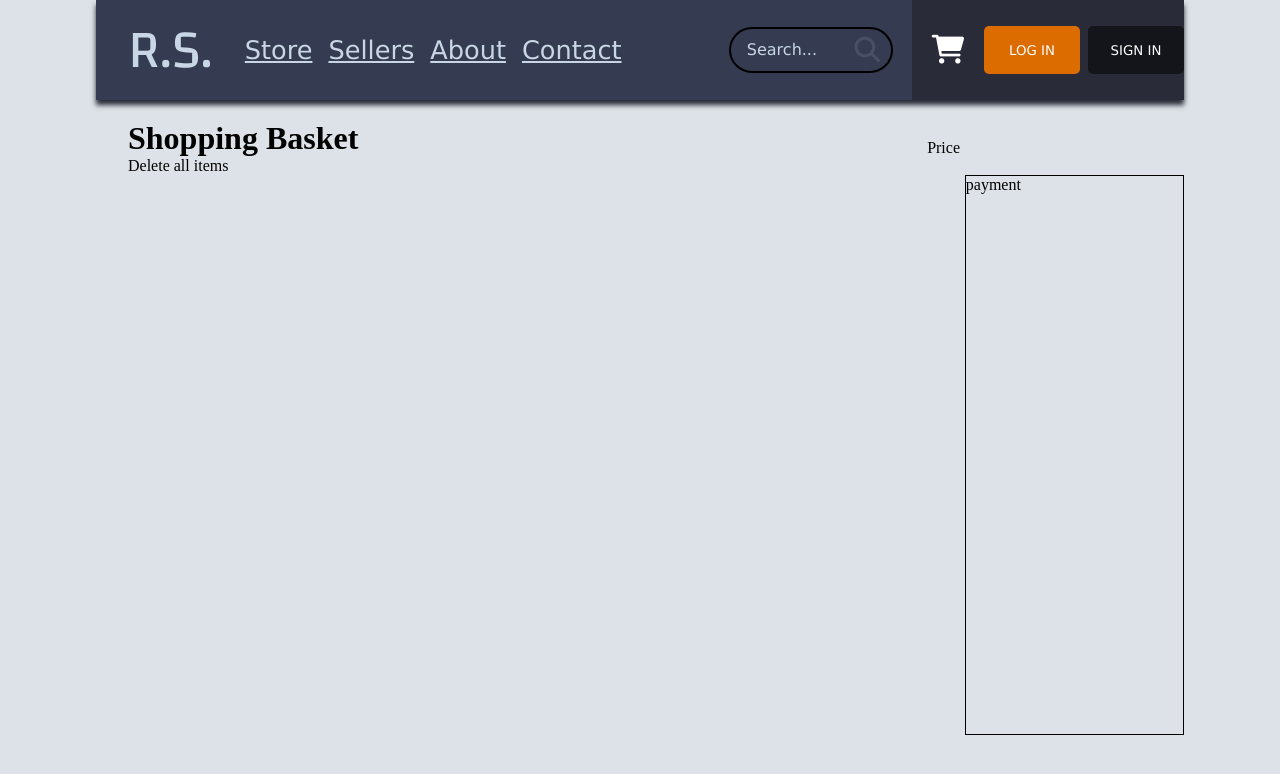
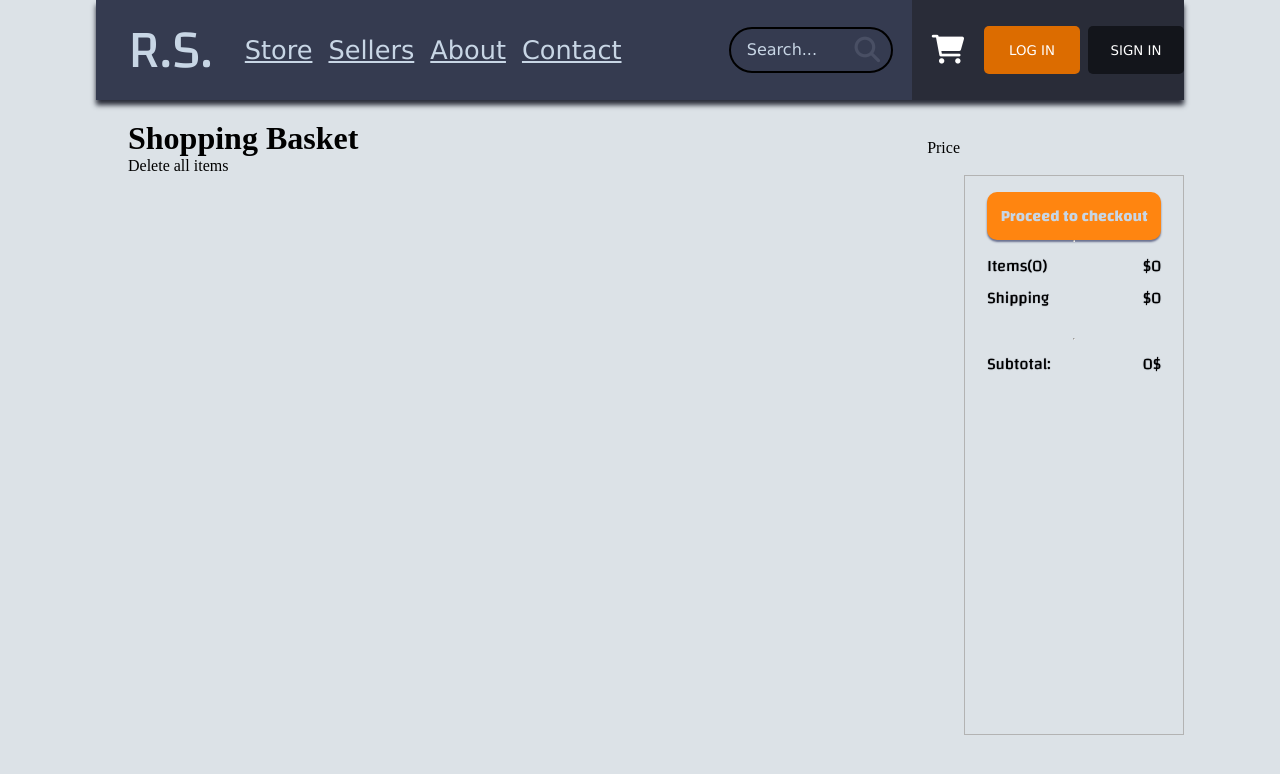
Before and after one commit to ismailsevgi/PC-Components-Market, a React (Vite) app: page /basket in a window 1280 px wide. Shown: the top 774 px of the page. Built offline with nearby package versions, Linux system fonts and the light colour scheme.

Commit message:
Changes: Functional Payment Page.

```diff
--- a/css/styles.css
+++ b/css/styles.css
@@ -447,15 +447,16 @@
   min-height: 70vh;
   display: flex;
   flex-direction: row;
-  justify-content: none;
+  justify-content: space-between;
   align-items: none;
+  gap: 2rem;
 }
 .basket .container .basketList {
   display: flex;
   flex-direction: column;
   justify-content: none;
   align-items: none;
-  flex: 4;
+  width: 75%;
 }
 .basket .container .basketList section:last-child {
   border-bottom: 1px solid #b3b3b3;
@@ -464,6 +465,7 @@
   height: 10rem;
   width: 100%;
   border-top: 1px solid #b3b3b3;
+  border-right: 1px solid #b3b3b3;
   padding: 1rem;
   display: flex;
   flex-direction: row;
@@ -554,8 +556,53 @@
   font-weight: 500;
 }
 .basket .container .payment {
-  flex: 1;
-  border: 1px solid black;
+  width: 20%;
+  border: 1px solid #b3b3b3;
+  display: flex;
+  flex-direction: column;
+  justify-content: flex-start;
+  align-items: center;
+}
+.basket .container .payment-button {
+  font-family: "Changa", sans-serif;
+  font-weight: bold;
+  font-size: 1rem;
+  color: #c8d6e5;
+  background-color: #ff8510;
+  width: 80%;
+  height: 3rem;
+  border: none;
+  border-radius: 10px;
+  cursor: pointer;
+  box-shadow: 0 2px 2px #6a7190;
+}
+.basket .container .payment-button:hover {
+  color: #c8d6e5;
+  background-color: #c35f00;
+}
+.basket .container .payment-items {
+  width: 80%;
+  font-family: "Changa", sans-serif;
+  font-weight: 400;
+  text-shadow: 0 0 1px #292c38;
+  height: 1rem;
+  display: flex;
+  flex-direction: row;
+  justify-content: space-between;
+  align-items: center;
+}
+.basket .container .payment-items p {
+  font-size: 0.7rem;
+  color: #ee5253;
+  background-color: #c8d6e5;
+  text-align: center;
+  width: 100%;
+}
+.basket .container .payment-items p .shipmentDetails .green {
+  color: green;
+}
+.basket .container .payment-items p .shipmentDetails .red {
+  color: red;
 }
 
 * {
--- /dev/null
+++ b/src/Components/CheckOut/Payment.jsx
@@ -0,0 +1,43 @@
+import React from 'react';
+
+function Payment({ length, shipment, price }) {
+  return (
+    <div className='payment'>
+      <button className='payment-button mt-1'>Proceed to checkout</button>
+      <hr></hr>
+      <div className='payment-items mt-1'>
+        <span>Items{`(${length})`}</span>
+        <span>${price ? price : 0}</span>
+      </div>
+      <div className='payment-items mt-1'>
+        <span>Shipping</span>
+        <span>${shipment ? shipment : 0}</span>
+      </div>
+      <div className='payment-items mt-1'>
+        <p>
+          {length === 0 ? (
+            <></>
+          ) : length < 4 && shipment < 100 ? (
+            <div className='shipmentDetails'>
+              <span className='green'>To get free shipment</span>
+              <span className='red'>{` add ${
+                4 - length
+              } more different items !`}</span>
+            </div>
+          ) : (
+            <div className='shipmentDetails'>
+              <span className='green'>Free Shipment!</span>
+            </div>
+          )}
+        </p>
+      </div>
+      <hr></hr>
+      <div className='payment-items mt-1'>
+        <span>Subtotal: </span>
+        <span>{price + shipment}$</span>
+      </div>
+    </div>
+  );
+}
+
+export default Payment;
--- /dev/null
+++ b/src/Components/List/BasketList.jsx
@@ -0,0 +1,85 @@
+import React, { useEffect, useState } from 'react';
+import { useSelector } from 'react-redux';
+
+//basket Buttons
+import BasketButton from '../SubComponents/BasketButton';
+import CheckButton from '../SubComponents/CheckButton';
+
+function BasketList() {
+  const itemsInBasket = useSelector((state) => {
+    return state.basket.basketItems;
+  });
+  return (
+    <div className='basketList'>
+      {itemsInBasket &&
+        itemsInBasket.map((item) => {
+          return (
+            <section className='basketItem'>
+              <div className='basketItem-Left'>
+                <CheckButton id={item.id} />
+
+                <div className='basketItem-Left-Img'>
+                  <img src={item.img} />
+                </div>
+                <div className='basketItem-Left-Body'>
+                  <div className='Body-Title'>
+                    <h2>{item.title}</h2>
+
+                    <span className='stockCounter'>
+                      {item.stock > 10 ? (
+                        <span className='inStock'>In Stock</span>
+                      ) : (
+                        <span className='onlyLeft'>Only left {item.stock}</span>
+                      )}
+                    </span>
+                    <span>Seller: {'Guruhasan A.S.'}</span>
+                    <span>
+                      Delivery by Saturday, September 24 at the latest
+                    </span>
+                  </div>
+
+                  <div className='Buttons'>
+                    <div className='Buttons-PlusMin'>
+                      <span>Quantity: </span>
+                      {item.quantity > 1 ? (
+                        <BasketButton
+                          handle={'handleSub'}
+                          icon={'Sub'}
+                          id={item.id}
+                        >
+                          <i class='fa-solid fa-minus'></i>
+                        </BasketButton>
+                      ) : (
+                        <BasketButton
+                          handle={'handleDelete'}
+                          icon={'Del'}
+                          id={item.id}
+                        >
+                          <i class='fa-solid fa-trash-can'></i>
+                        </BasketButton>
+                      )}
+
+                      <h3>{item.quantity}</h3>
+                      <BasketButton
+                        handle={'handleAdd'}
+                        icon={'Add'}
+                        id={item.id}
+                      >
+                        <i class='fa-solid fa-plus'></i>
+                      </BasketButton>
+                    </div>
+                  </div>
+                </div>
+              </div>
+
+              <div className='basketItem-Right'>
+                <h2>${item.price * item.quantity}</h2>
+              </div>
+            </section>
+          );
+        })}
+    </div>
+  );
+}
+
+export default BasketList;
--- a/src/Components/SubComponents/CheckButton.jsx
+++ b/src/Components/SubComponents/CheckButton.jsx
@@ -9,7 +9,9 @@ function CheckButton({ id, value = true }) {
     <input
       type='checkbox'
       class='onoffswitch-checkbox'
-      onClick={() => dispatch(CHANGE_CHECK({ id, value }))}
+      onClick={() => {
+        dispatch(CHANGE_CHECK({ id, value }));
+      }}
       defaultChecked={value}
     />
   );
--- a/src/Pages/Basket.jsx
+++ b/src/Pages/Basket.jsx
@@ -1,17 +1,58 @@
-import React from 'react';
+import React, { useEffect, useState } from 'react';
 import { useSelector } from 'react-redux';
+import Payment from '../Components/CheckOut/Payment';
+import BasketList from '../Components/List/BasketList';
 
 //Sub Components
-import BasketButton from '../Components/SubComponents/BasketButton';
-import CheckButton from '../Components/SubComponents/CheckButton';
+// import BasketButton from '../Components/SubComponents/BasketButton';
+// import CheckButton from '../Components/SubComponents/CheckButton';
+
+//Shipment cost rate will be determined by seller
+//Gift Checkbox and Animation
+
+const initialBasketState = { price: 0, shipment: 0 };
 
 function Basket() {
   const itemsInBasket = useSelector((state) => {
     return state.basket.basketItems;
   });
 
-  console.log('itemsInBasket: ', itemsInBasket);
+  const [total, setTotal] = useState(initialBasketState);
 
+  useEffect(() => {
+    //if basket has any item init. Reduce will do its job.
+    //if basket is empty then total will be set to its initialState
+    if (itemsInBasket.length > 0) {
+      const output = itemsInBasket.reduce(
+        (prev, cur) => {
+          if (cur.check) {
+            return {
+              price: prev.price + cur.price * cur.quantity,
+              shipment: prev.shipment >= 100 ? 0 : prev.shipment + cur.shipment,
+            };
+          } else {
+            return { price: prev.price + 0, shipment: prev.shipment + 0 };
+          }
+        },
+        { price: 0, shipment: 0 }
+      );
+
+      //Arranges shipment cost if its higher than 100
+      setTotal(() => {
+        if (output.shipment > 100) {
+          console.log('current total: ', total);
+          return { ...output, shipment: 0 };
+        } else {
+          console.log('current total: ', total);
+          return output;
+        }
+      });
+
+      console.log('current total: ', total);
+    } else {
+      setTotal(initialBasketState);
+    }
+  }, [itemsInBasket]);
   return (
     <div className='basket'>
       <div className='basketNav'>
@@ -23,78 +64,12 @@ function Basket() {
       </div>
 
       <div className='container'>
-        <div className='basketList'>
-          {itemsInBasket &&
-            itemsInBasket.map((item) => {
-              return (
-                <section className='basketItem'>
-                  <div className='basketItem-Left'>
-                    <CheckButton id={item.id} />
-
-                    <div className='basketItem-Left-Img'>
-                      <img src={item.img} />
-                    </div>
-                    <div className='basketItem-Left-Body'>
-                      <div className='Body-Title'>
-                        <h2>{item.title}</h2>
-
-                        <span className='stockCounter'>
-                          {item.stock > 10 ? (
-                            <span className='inStock'>In Stock</span>
-                          ) : (
-                            <span className='onlyLeft'>
-                              Only left {item.stock}
-                            </span>
-                          )}
-                        </span>
-                        <span>Seller: {'Guruhasan A.S.'}</span>
-                        <span>
-                          Delivery by Saturday, September 24 at the latest
-                        </span>
-                      </div>
-
-                      <div className='Buttons'>
-                        <div className='Buttons-PlusMin'>
-                          <span>Quantity: </span>
-                          {item.quantity > 1 ? (
-                            <BasketButton
-                              handle={'handleSub'}
-                              icon={'Sub'}
-                              id={item.id}
-                            >
-                              <i class='fa-solid fa-minus'></i>
-                            </BasketButton>
-                          ) : (
-                            <BasketButton
-                              handle={'handleDelete'}
-                              icon={'Del'}
-                              id={item.id}
-                            >
-                              <i class='fa-solid fa-trash-can'></i>
-                            </BasketButton>
-                          )}
-
-                          <h3>{item.quantity}</h3>
-                          <BasketButton
-                            handle={'handleAdd'}
-                            icon={'Add'}
-                            id={item.id}
-                          >
-                            <i class='fa-solid fa-plus'></i>
-                          </BasketButton>
-                        </div>
-                      </div>
-                    </div>
-                  </div>
-
-                  <div className='basketItem-Right'>
-                    <h2>${item.price * item.quantity}</h2>
-                  </div>
-                </section>
-              );
-            })}
-        </div>
-        <div className='payment'>payment</div>
+        <BasketList />
+        <Payment
+          price={total.price}
+          shipment={total.shipment}
+          length={itemsInBasket.length}
+        />
       </div>
     </div>
   );
--- a/src/SASS/Pages/_basket.scss
+++ b/src/SASS/Pages/_basket.scss
@@ -6,11 +6,12 @@
   }
   .container {
     min-height: 70vh;
-    @include flex-display($space: none, $align: none);
-
+    @include flex-display($space: space-between, $align: none);
+    gap: 2rem;
     .basketList {
       @include flex-display($direction: column, $space: none, $align: none);
-      flex: 4;
+      width: 75%;
+
       section:last-child {
         border-bottom: 1px solid lighten(gray, 20%);
       }
@@ -19,6 +20,7 @@
         width: 100%;
 
         border-top: 1px solid lighten(gray, 20%);
+        border-right: 1px solid lighten(gray, 20%);
 
         padding: 1rem;
         @include flex-display($direction: row, $space: none, $align: none);
@@ -105,8 +107,53 @@
       }
     }
     .payment {
-      flex: 1;
-      border: 1px solid black;
+      width: 20%;
+      border: 1px solid lighten(gray, 20%);
+      @include flex-display($direction: column, $space: flex-start);
+      &-button {
+        font-family: $primary-font;
+        font-weight: bold;
+        font-size: 1rem;
+        color: $white-font;
+        background-color: darken($orange, 10%);
+        width: 80%;
+        height: 3rem;
+        border: none;
+        border-radius: 10px;
+        cursor: pointer;
+        box-shadow: 0 2px 2px lighten($dark-font, 30%);
+        &:hover {
+          color: $white-font;
+          background-color: darken($orange, 25%);
+        }
+      }
+
+      &-items {
+        width: 80%;
+        font-family: $primary-font;
+        font-weight: 400;
+        text-shadow: 0 0 1px $dark-font;
+        height: 1rem;
+
+        p {
+          font-size: 0.7rem;
+          color: $red-dark;
+          background-color: $white-font;
+          text-align: center;
+          width: 100%;
+
+          .shipmentDetails {
+            .green {
+              color: green;
+            }
+            .red {
+              color: red;
+            }
+          }
+        }
+
+        @include flex-display($space: space-between, $direction: row);
+      }
     }
   }
 }
```
Also changed, not shown: src/Components/List/ProductList.jsx (+0 -13 lines), src/DataBASE/jsondb.json (+20 -10 lines), 1 other file (tests, documents, lock files or other folders).
